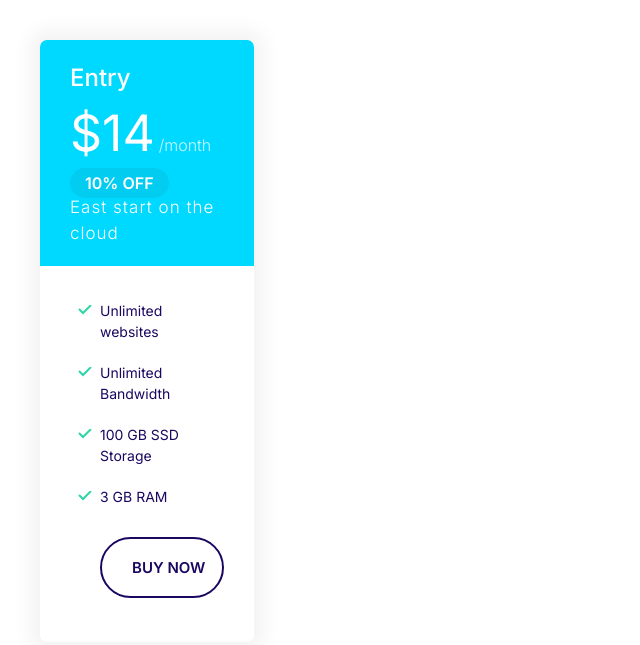
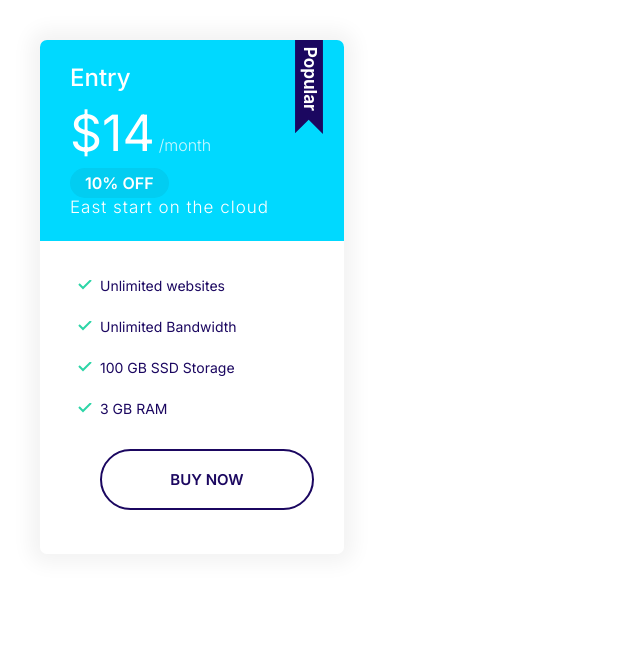
Before and after one commit to Usman-Javed-07/Html_Css_Design_1, a plain HTML site: page index.html in a window 1280 px wide. Shown: the whole page, without its empty margins (0-640 px from the left). Drawn offline with Linux system fonts and the light colour scheme.

Commit message:
popular badged

```diff
--- a/css/style.css
+++ b/css/style.css
@@ -293,6 +293,18 @@ background: #00c8eb;
 .plan .list__item {
     margin-bottom: 2rem;
 }
+.plan--popular .card__header{
+    position: relative;
+}
+.plan--popular .card__header::before {
+    content: url(../images/popular.svg);
+    width: 40px;
+    display: inline-block;
+    position: absolute;
+    top: -6px;
+    right: 5%;
+}
+
 @media screen and (min-width:1024px){
 .plan{
     font-size: 1.4rem;
--- a/index.html
+++ b/index.html
@@ -15,8 +15,8 @@
     <link rel="stylesheet" href="css/style.css" />
   </head>
   <body>
-    <div style="width: 23%; padding: 4rem">
-      <div class="plan">
+    <div style="width: 30%; padding: 4rem">
+      <div class="plan plan--popular">
         <div class="card card__secondary">
           <header class="card__header">
             <h3 class="plan__name">Entry</h3>
```
Also changed, not shown: images/popular.svg (added).
